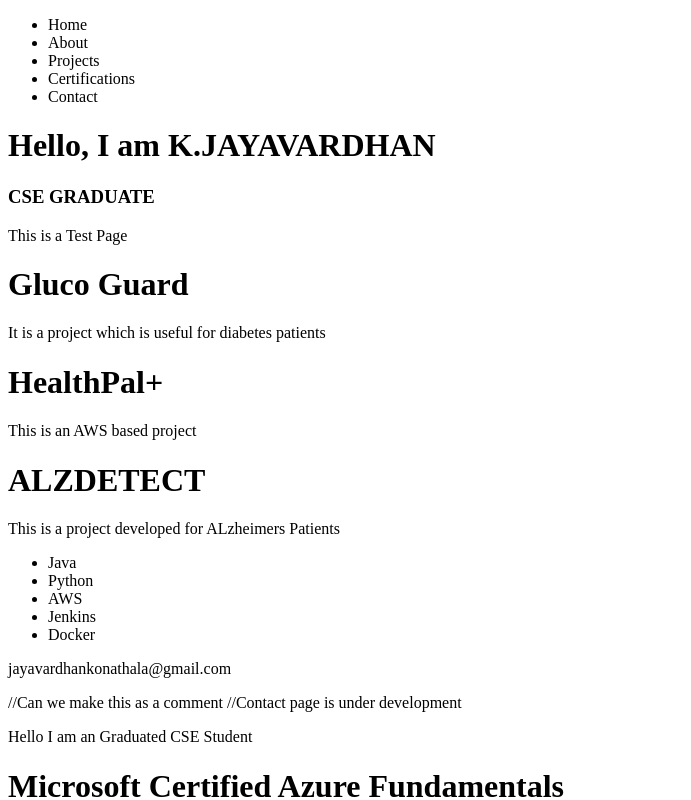
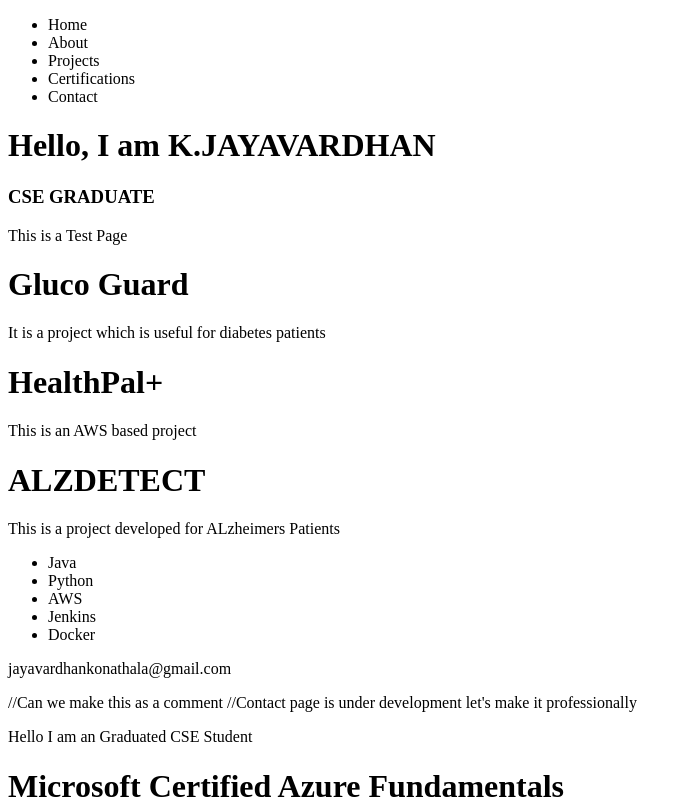
Before and after one commit to Jayavardhan56/My-Portfolio, a React app in the folder portfolio/: page / in a window 1280 px wide. Shown: the top 800 px of the page, without its empty margins (0-691 px from the left). Built offline with nearby package versions, Linux system fonts and the light colour scheme; the HTML template or start-up script is replaced by a standard one.

Commit message:
Update Contact.jsx

```diff
--- a/portfolio/src/components/Contact.jsx
+++ b/portfolio/src/components/Contact.jsx
@@ -4,6 +4,7 @@ export default function Contact(){
         <p>jayavardhankonathala@gmail.com</p>
 //Can we make this as a comment
 //Contact page is under development
+let's make it professionally
         </>
     )
 }
```
